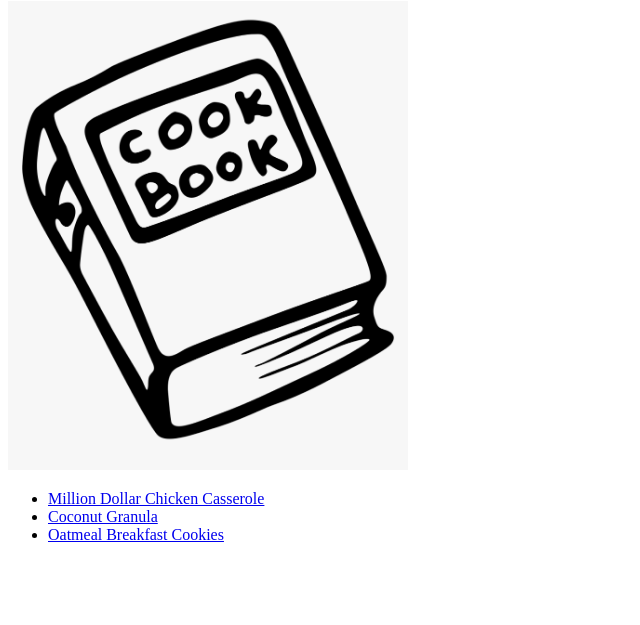
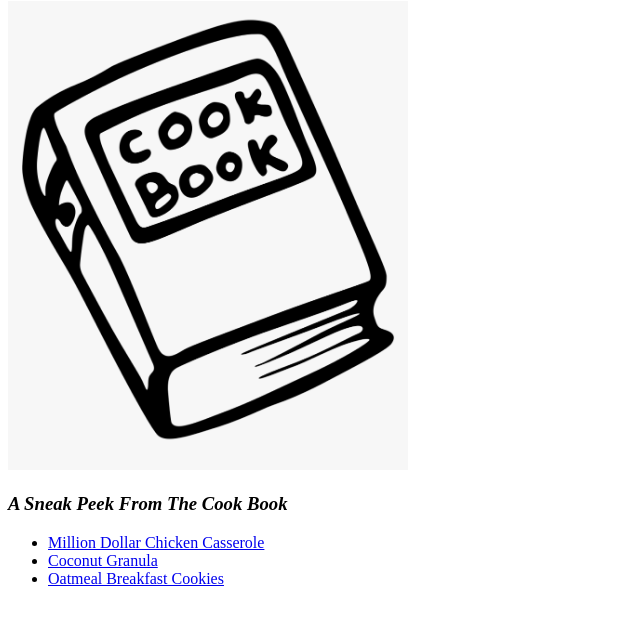
Before and after one commit to AdoniyasG/odin-recipes, a plain HTML site: page index.html in a window 1280 px wide. Shown: the part 79-704 px from the top of the page, without its empty margins (0-640 px from the left). Drawn offline with Linux system fonts and the light colour scheme.

Commit message:
header updated

```diff
--- a/index.html
+++ b/index.html
@@ -9,6 +9,7 @@
 <body>
     <h1>Odin Recipes</h1>
     <img src="./images/cookbook.png" width="400" alt="cook book img"><br>
+    <h3><i>A Sneak Peek From The Cook Book</i></h3>
     <div>
         <ul>
             <li><a href="recipes/chicken.html">Million Dollar Chicken Casserole</a></li>
```
